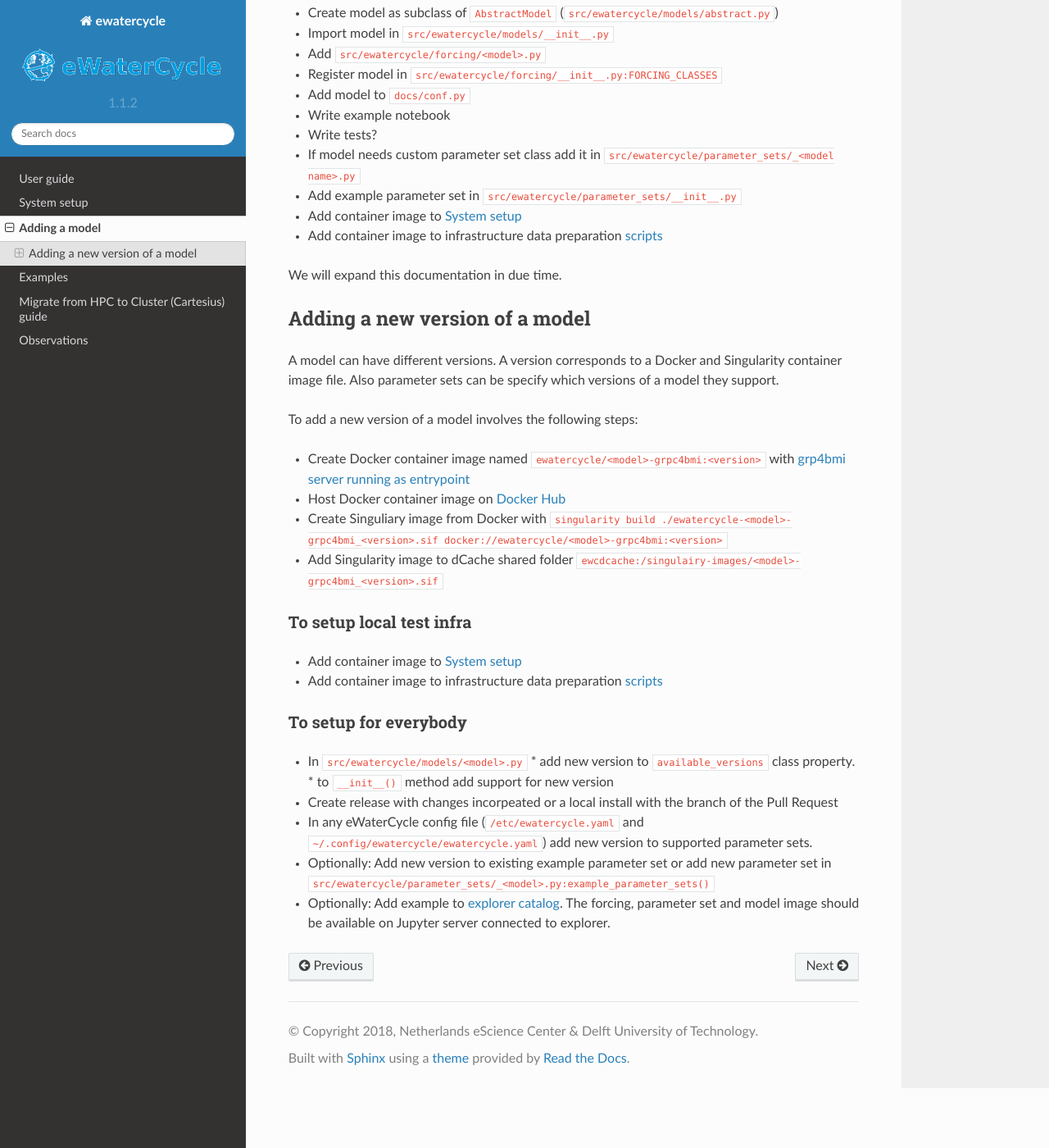
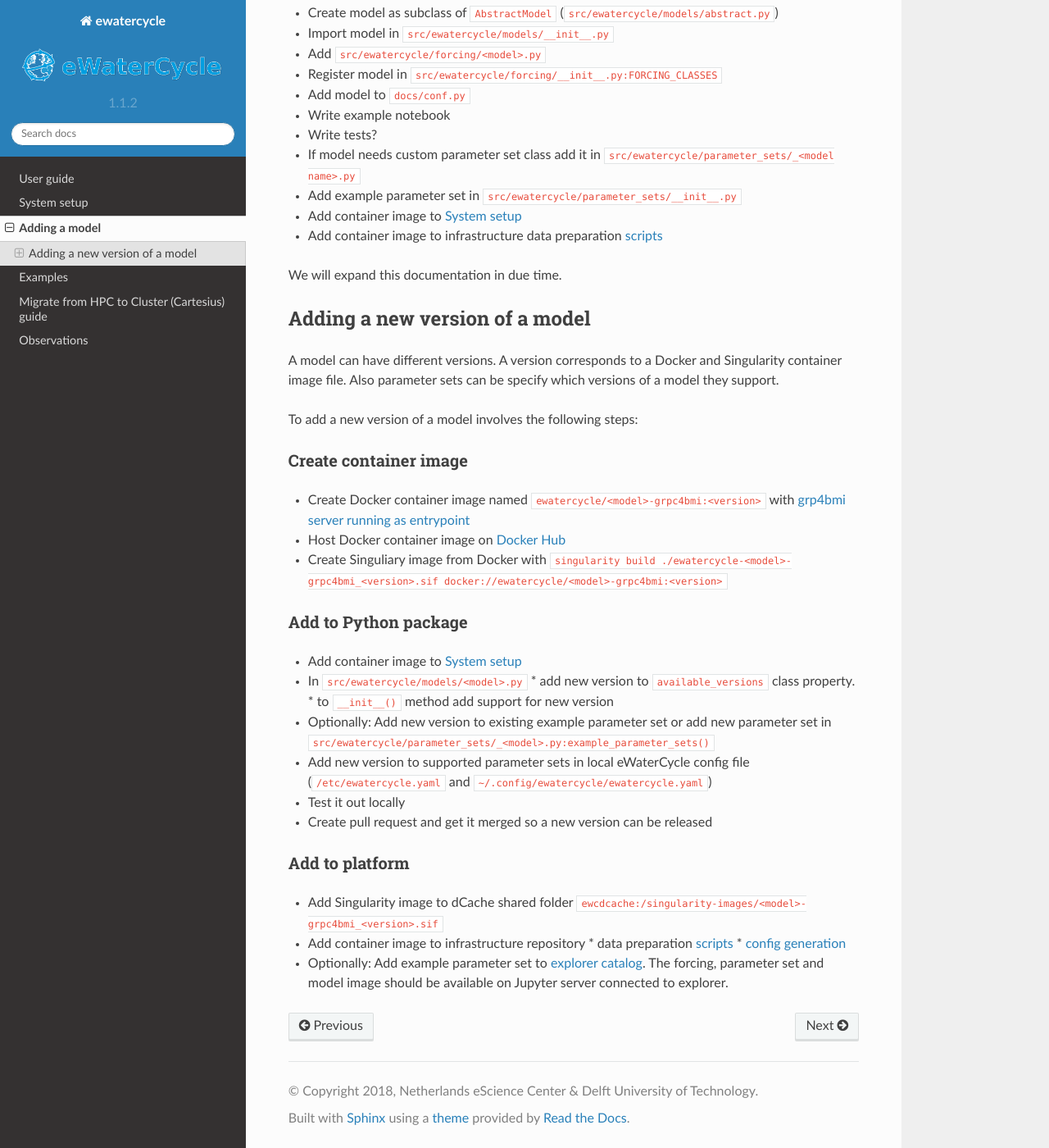
Before and after one commit to eWaterCycle/ewatercycle, a Sphinx documentation site: the page built from docs/adding_models.rst, in a window 1280 px wide and 1400 px high, scrolled down 204 px. Shown: the whole window at 82% size. Built offline with Sphinx 7.4.7 and the Read the Docs theme 2.0.0, drawn with Linux system fonts in a browser that asks for light colours; pages that are not in the unit, such as notebooks, are missing from menus.

Commit message:
Split into subsections

```diff
--- a/docs/adding_models.rst
+++ b/docs/adding_models.rst
@@ -26,27 +26,32 @@ Also parameter sets can be specify which versions of a model they support.
 
 To add a new version of a model involves the following steps:
 
+Create container image
+~~~~~~~~~~~~~~~~~~~~~~
+
 * Create Docker container image named ``ewatercycle/<model>-grpc4bmi:<version>`` with `grp4bmi server running as entrypoint <https://grpc4bmi.readthedocs.io/en/latest/container/building.html>`_
 * Host Docker container image on `Docker Hub <https://hub.docker.com/u/ewatercycle>`_
 * Create Singuliary image from Docker with ``singularity build ./ewatercycle-<model>-grpc4bmi_<version>.sif docker://ewatercycle/<model>-grpc4bmi:<version>``
-* Add Singularity image to dCache shared folder ``ewcdcache:/singulairy-images/<model>-grpc4bmi_<version>.sif``
 
-To setup local test infra
-~~~~~~~~~~~~~~~~~~~~~~~~~~
+Add to Python package
+~~~~~~~~~~~~~~~~~~~~~
 
 * Add container image to :doc:`system_setup`
-* Add container image to infrastructure data preparation scripts_
-
-To setup for everybody
-~~~~~~~~~~~~~~~~~~~~~~
-
 * In ``src/ewatercycle/models/<model>.py``
   * add new version to ``available_versions`` class property.
   * to ``__init__()`` method add support for new version
-* Create release with changes incorpeated or a local install with the branch of the Pull Request
-* In any eWaterCycle config file (``/etc/ewatercycle.yaml`` and ``~/.config/ewatercycle/ewatercycle.yaml``) add new version to supported parameter sets.
 * Optionally: Add new version to existing example parameter set or add new parameter set in ``src/ewatercycle/parameter_sets/_<model>.py:example_parameter_sets()``
+* Add new version to supported parameter sets in local eWaterCycle config file (``/etc/ewatercycle.yaml`` and ``~/.config/ewatercycle/ewatercycle.yaml``)
+* Test it out locally
+* Create pull request and get it merged so a new version can be released
 
-* Optionally: Add example to `explorer catalog <https://github.com/eWaterCycle/TerriaMap/blob/ewatercycle-v8/wwwroot/init/ewatercycle.json>`_. The forcing, parameter set and model image should be available on Jupyter server connected to explorer.
+Add to platform
+~~~~~~~~~~~~~~~
+
+* Add Singularity image to dCache shared folder ``ewcdcache:/singularity-images/<model>-grpc4bmi_<version>.sif``
+* Add container image to infrastructure repository
+  * data preparation scripts_
+  * `config generation <https://github.com/eWaterCycle/infra/blob/main/roles/ewatercycle/templates/ewatercycle.yaml.j2>`_
+* Optionally: Add example parameter set to `explorer catalog <https://github.com/eWaterCycle/TerriaMap/blob/ewatercycle-v8/wwwroot/init/ewatercycle.json>`_. The forcing, parameter set and model image should be available on Jupyter server connected to explorer.
 
 .. _scripts: https://github.com/eWaterCycle/infra/tree/main/roles/prep_shared_data
```
